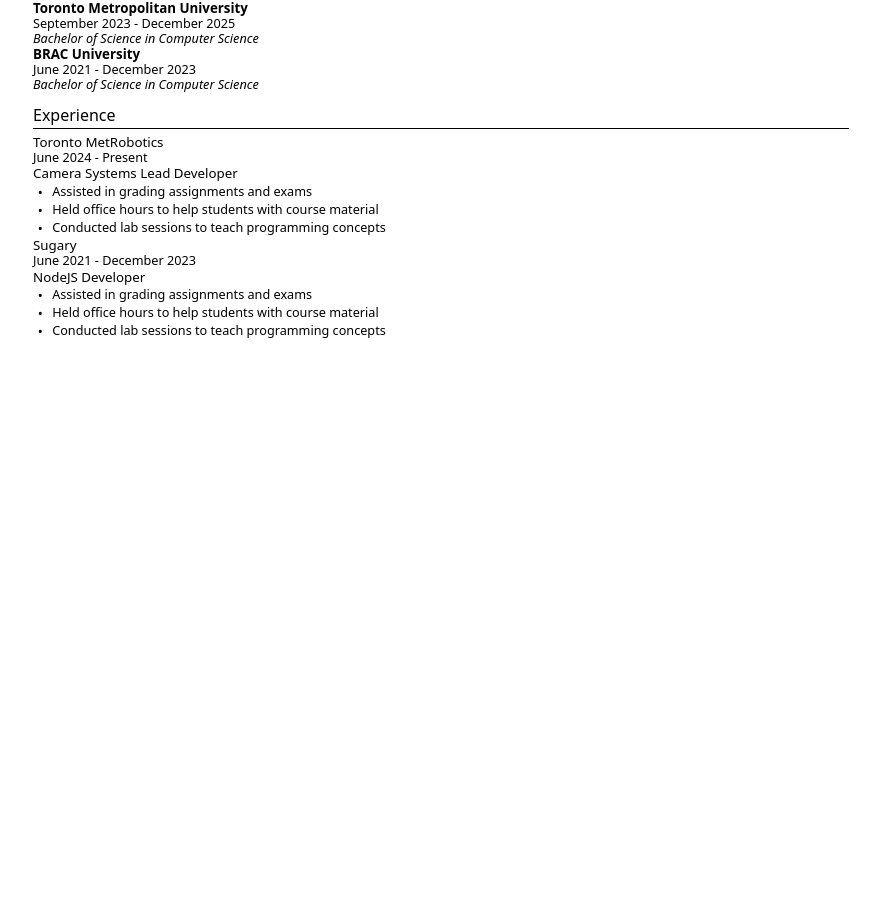
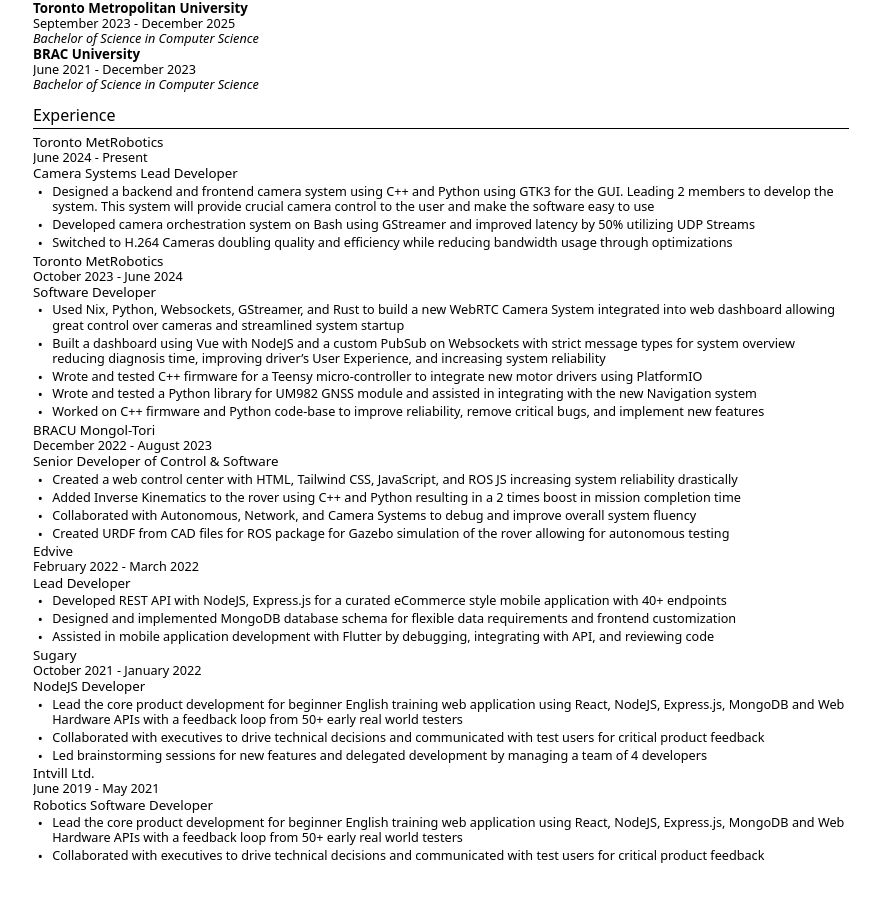
Before and after one commit to snick-m/resume-customizer, a Next.js app: page / in a window 1280 px wide. Shown: the part 788-1686 px from the top of the page, without its empty margins (15-890 px from the left). Built offline with nearby package versions, Linux system fonts and the light colour scheme.

Commit message:
Added default experiences and projects

```diff
--- a/src/app/globals.css
+++ b/src/app/globals.css
@@ -26,6 +26,8 @@
     min-width: 8.5in;
     min-height: 11in;
     max-width: 8.5in;
+    max-height: 11in;
+    overflow-y: scroll;
     color: black;
     background-color: white;
 }
--- a/src/app/page.tsx
+++ b/src/app/page.tsx
@@ -10,6 +10,8 @@
 import { ExperienceList } from "@/components/ExperienceList";
 import ProjectForm from "@/components/ProjectForm";
 import { ProjectList } from "@/components/ProjectList";
+
+// TODO: Implement bold, italic, and underline formatting. Maybe BBCode or Markdown?
 
 export default function Home() {
 
--- a/src/components/ProjectList.tsx
+++ b/src/components/ProjectList.tsx
@@ -7,8 +7,9 @@
   return (
     <div>
       {project.entries.length > 0 &&
-        <h2 className='font-bold border-b-1 text-base mx-4'>Project</h2>
+        <h2 className='font-bold border-b-1 text-base'>Project</h2>
       }
+      <div className="ms-4 me-2">
         {project.entries.map((entry, i) => (
           <Project
             key={i}
@@ -18,5 +19,6 @@
           />
         ))}
       </div>
+    </div>
   )
 }
--- a/src/stores/store.ts
+++ b/src/stores/store.ts
@@ -129,22 +129,64 @@
       position: 'Camera Systems Lead Developer',
       startDate: 'June 2024',
       points: [
-        'Assisted in grading assignments and exams',
-        'Held office hours to help students with course material',
-        'Conducted lab sessions to teach programming concepts'
+        'Designed a backend and frontend camera system using C++ and Python using GTK3 for the GUI. Leading 2 members to develop the system. This system will provide crucial camera control to the user and make the software easy to use',
+        'Developed camera orchestration system on Bash using GStreamer and improved latency by 50% utilizing UDP Streams',
+        'Switched to H.264 Cameras doubling quality and efficiency while reducing bandwidth usage through optimizations'
+      ]
+    }, {
+      company: 'Toronto MetRobotics',
+      position: 'Software Developer',
+      startDate: 'October 2023',
+      endDate: 'June 2024',
+      points: [
+        'Used Nix, Python, Websockets, GStreamer, and Rust to build a new WebRTC Camera System integrated into web dashboard allowing great control over cameras and streamlined system startup',
+        'Built a dashboard using Vue with NodeJS and a custom PubSub on Websockets with strict message types for system overview reducing diagnosis time, improving driver’s User Experience, and increasing system reliability',
+        'Wrote and tested C++ firmware for a Teensy micro-controller to integrate new motor drivers using PlatformIO',
+        'Wrote and tested a Python library for UM982 GNSS module and assisted in integrating with the new Navigation system',
+        'Worked on C++ firmware and Python code-base to improve reliability, remove critical bugs, and implement new features'
+      ]
+    }, {
+      company: 'BRACU Mongol-Tori',
+      position: 'Senior Developer of Control & Software',
+      startDate: 'December 2022',
+      endDate: 'August 2023',
+      points: [
+        'Created a web control center with HTML, Tailwind CSS, JavaScript, and ROS JS increasing system reliability drastically',
+        'Added Inverse Kinematics to the rover using C++ and Python resulting in a 2 times boost in mission completion time',
+        'Collaborated with Autonomous, Network, and Camera Systems to debug and improve overall system fluency',
+        'Created URDF from CAD files for ROS package for Gazebo simulation of the rover allowing for autonomous testing',
+      ]
+    }, {
+      company: 'Edvive',
+      position: 'Lead Developer',
+      startDate: 'February 2022',
+      endDate: 'March 2022',
+      points: [
+        'Developed REST API with NodeJS, Express.js for a curated eCommerce style mobile application with 40+ endpoints',
+        'Designed and implemented MongoDB database schema for flexible data requirements and frontend customization',
+        'Assisted in mobile application development with Flutter by debugging, integrating with API, and reviewing code',
+      ]
+    }, {
+      company: 'Sugary',
+      position: 'NodeJS Developer',
+      startDate: 'October 2021',
+      endDate: 'January 2022',
+      points: [
+        'Lead the core product development for beginner English training web application using React, NodeJS, Express.js, MongoDB and Web Hardware APIs with a feedback loop from 50+ early real world testers',
+        'Collaborated with executives to drive technical decisions and communicated with test users for critical product feedback',
+        'Led brainstorming sessions for new features and delegated development by managing a team of 4 developers',
+      ]
+    }, {
+      company: 'Intvill Ltd.',
+      position: 'Robotics Software Developer',
+      startDate: 'June 2019',
+      endDate: 'May 2021',
+      points: [
+        'Lead the core product development for beginner English training web application using React, NodeJS, Express.js, MongoDB and Web Hardware APIs with a feedback loop from 50+ early real world testers',
+        'Collaborated with executives to drive technical decisions and communicated with test users for critical product feedback',
+        'Led brainstorming sessions for new features and delegated development by managing a team of 4 developers',
       ]
     },
-    {
-      company: 'Sugary',
-      position: 'NodeJS Developer',
-      startDate: 'June 2021',
-      endDate: 'December 2023',
-      points: [
-        'Assisted in grading assignments and exams',
-        'Held office hours to help students with course material',
-        'Conducted lab sessions to teach programming concepts'
-      ]
-    }
   ],
   addEntry: (entry) => set((state) => ({ entries: [...state.entries, entry] })),
   updateEntry: (index, entry) => set((state) => {
@@ -161,7 +203,40 @@
 }));
 
 export const useProjectStore = create<ProjectState>((set) => ({
-  entries: [],
+  entries: [
+    {
+      title: 'Bipedal Robot',
+      points: [
+        'Created CAD Model on Fusion360, URDF for Gazebo simulation, and implemented limb motion and walk sequence with C++ on ESP8266 microcontroller allowing a highly reliable development pipeline with testing',
+        'Assembled and led a team of 5 Undergraduate students to take the project from ideation to development and then prototype stages demonstrating initiative and leadership',
+      ],
+    }, {
+      title: 'Custom Keyboard Firmware',
+      points: [
+        'Modified open sourced C++ keyboard firmware to implement animation streaming to onboard OLED display over USB connection using Golang with multiple memory restraints',
+        'Added custom ARGB LED control to onboard encoder in union with modifier keys by contributing to the firmware',
+      ],
+    }, {
+      title: 'Ambient RGB LED Strips Synchronization System',
+      points: [
+        'Built a Golang tool to pick prominent color from screen and send to RGB LED Strip controller using HTTP requests',
+        'Ensured lowest resource usage while maintaining quality through optimization steps such as down-sampling, low refresh rates, and smooth transitions',
+      ],
+    }, {
+      title: 'Foodies Social Network',
+      points: [
+        'Developed a backend with Express.js for a REST API, MongoDB Atlas as database, and Svelte for the admin dashboard',
+        'Designed MongoDB schemas relying on its GeoLocation features as a core component reducing development time',
+        'Used Git with GitHub for version tracking and collaboration, and GitHub Actions Pipelines for CI/CD automating the deployment and testing',
+      ],
+    }, {
+      title: 'Freelance 3D Artist',
+      points: [
+        'Delivered over 60 3D Render and Animation projects to 40+ clients all over the world demonstrating strong soft skills',
+        'Communicated on client requirements and revisions effectively to ensure high satisfaction rate resulting in a 5.0 star rating across multiple marketplaces',
+      ],
+    },
+  ],
   addEntry: (entry) => set((state) => ({ entries: [...state.entries, entry] })),
   updateEntry: (index, entry) => set((state) => {
     const entries = [...state.entries];
```
Lines whose indentation alone changed are shown as unchanged.
